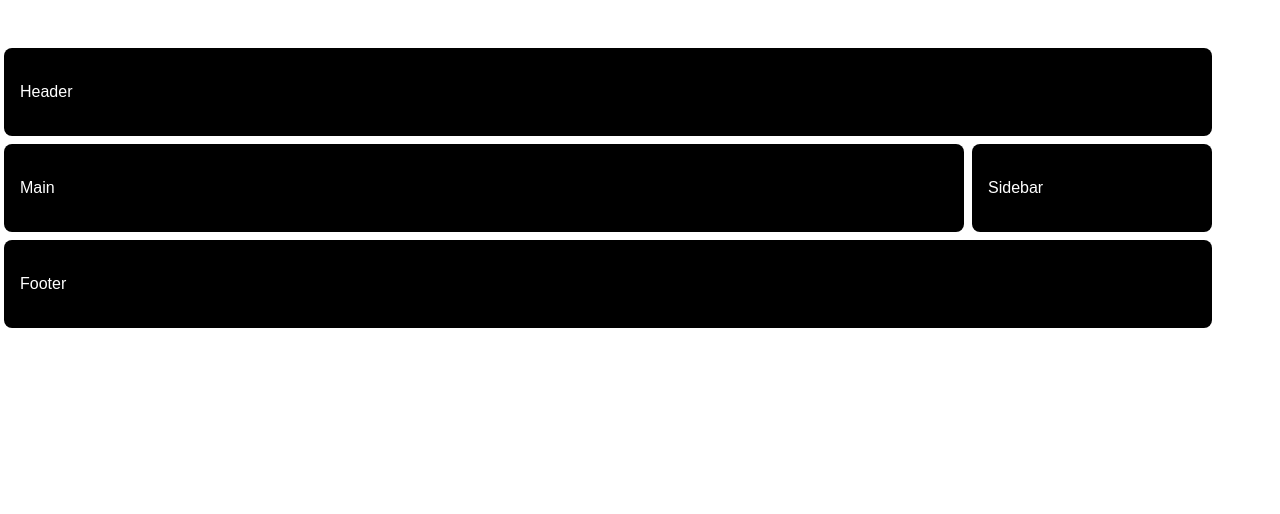
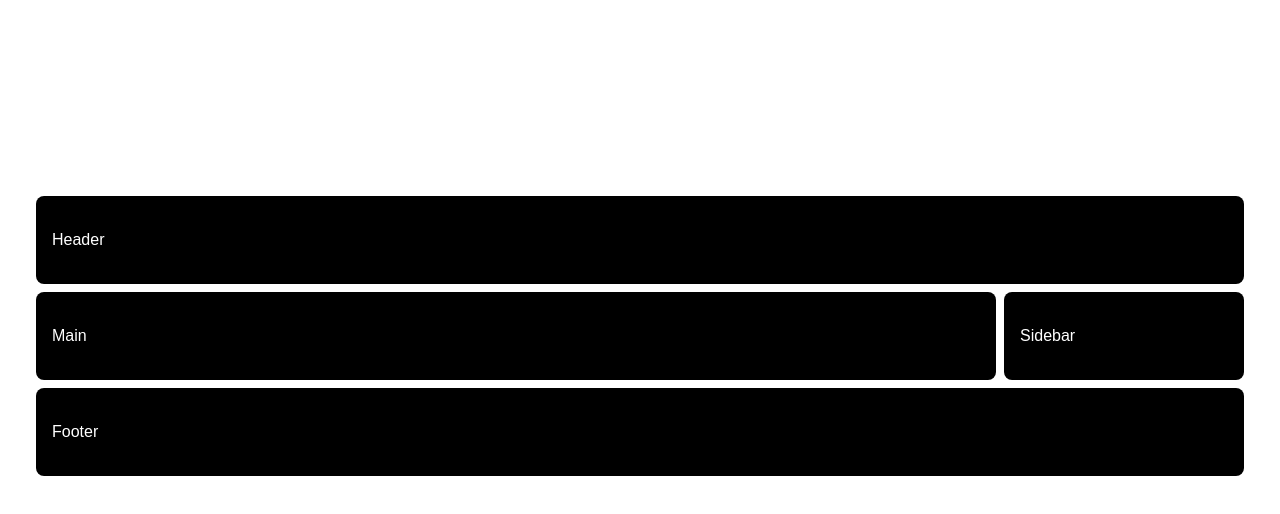
Before and after one commit to mvyanakiev/CSS_Advanced, a plain HTML site: page 03 Grid Basics/04_GridAreas_MediaQueries/index.html in a window 1280 px wide. Drawn offline with Linux system fonts and the light colour scheme.

Commit message:
L03 Complete

```diff
--- a/03 Grid Basics/04_GridAreas_MediaQueries/style.css
+++ b/03 Grid Basics/04_GridAreas_MediaQueries/style.css
@@ -7,12 +7,24 @@ html {
 .element {
     background: black;
     border-radius: 0.5em;
-    /*min-width: 37em;*/
 }
 
 .text {
     color: white;
     padding: 1em;
+}
+
+
+.container {
+    margin: 1em auto;
+    display: grid;
+    width: 95%;
+    height: 80vh;
+    justify-content: center;
+    align-content: center;
+    grid-template-columns: 80%;
+    grid-gap: 0.5em;
+    grid-template-areas: "header" "main" "sidebar" "footer";
 }
 
 header {
@@ -31,16 +43,6 @@ footer {
     grid-area: footer;
 }
 
-.container {
-    margin-top: 3em;
-    display: grid;
-    justify-content: center;
-    grid-template-columns: 80%;
-    /*grid-template-columns: repeat(3, 14em);*/
-    /*grid-template-rows: repeat(3, 4em);*/
-    grid-gap: 0.5em;
-    grid-template-areas: "header" "main" "sidebar" "footer";
-}
 
 @media only screen and (min-width: 1024px) {
 
```
